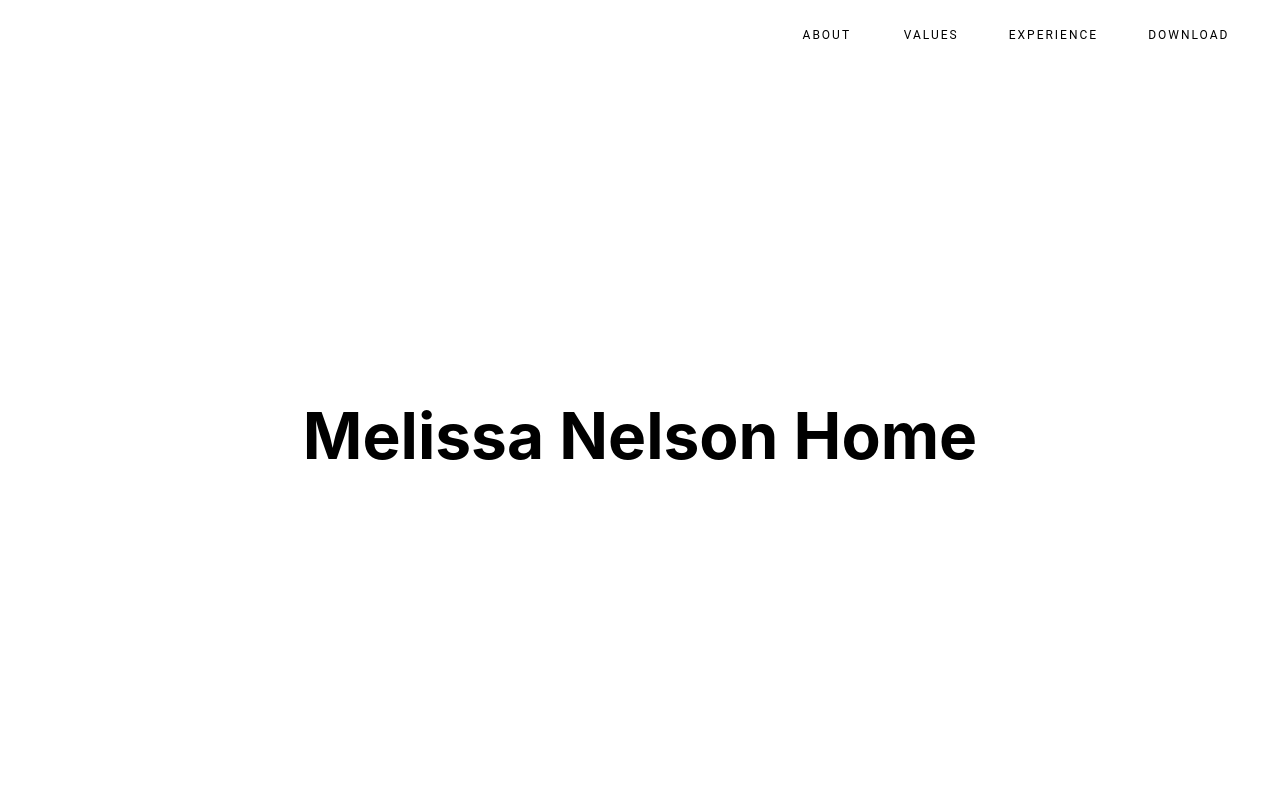
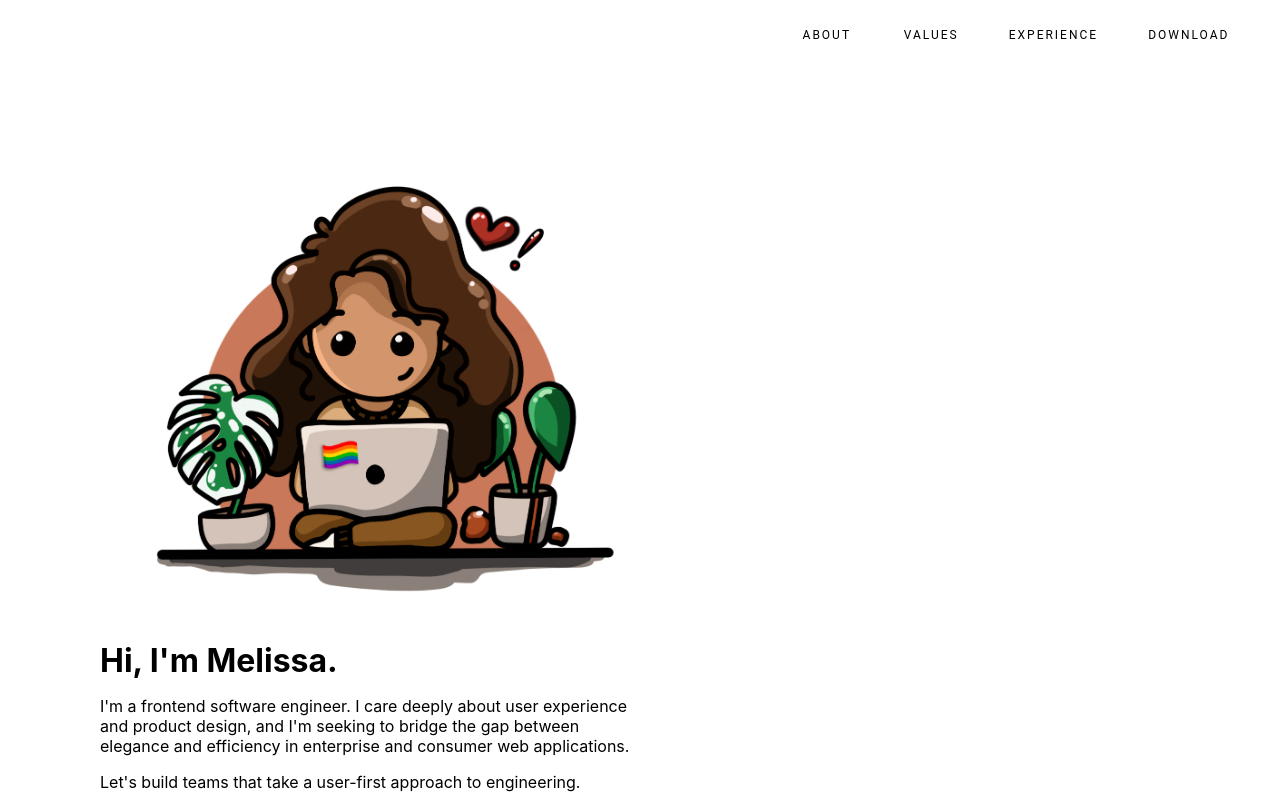
Before and after one commit to holkesvig/resume, a Next.js app: page / in a window 1280 px wide. Shown: the top 800 px of the page. Built offline with nearby package versions, Linux system fonts and the light colour scheme.

Commit message:
feat: add header image and initial home text

```diff
--- a/pages/index.js
+++ b/pages/index.js
@@ -1,8 +1,10 @@
 import Head from 'next/head'
-import styles from './home.module.scss'
+import styles from './index.module.scss'
 import Layout from '../components/Layout/Layout'
 
-export default function Home() {
+import Home from '../sections/Home/Home'
+
+export default function Index() {
   return (
     <div className={styles.index}>
 
@@ -14,9 +16,7 @@ export default function Home() {
         <main className={styles.main}>
 
           <div className={styles.homeSection} id="home">
-              <h1 className={styles.title}>
-                  Melissa Nelson Home
-              </h1>
+              <Home></Home>
           </div>
             <div className={styles.coreValuesSection} id="values">
                 <h1 className={styles.title}>
--- a/pages/home.module.scss
+++ b/pages/index.module.scss
@@ -15,7 +15,6 @@
     align-items: center;
     position: relative;
     bottom: 0;
-    text-align: center;
   }
 
   .coreValuesSection {
--- /dev/null
+++ b/sections/Home/Home.js
@@ -0,0 +1,13 @@
+import styles from './home.module.scss'
+export default function Home() {
+  return (
+    <div className={styles.home}>
+      <div className={styles.leftContent}><img className={styles.selfPortrait} src="/images/self-portrait.png"></img></div>
+      <div className={styles.rightContent}><h1>Hi, I'm Melissa.</h1>
+      <p>I'm a frontend software engineer. I care deeply about user experience and product design,
+        and I'm seeking to bridge the gap between elegance and efficiency in enterprise and consumer web applications. </p>
+        <p>Let's build teams that take a user-first approach to engineering.</p>
+      </div>
+    </div>
+  )
+}
--- /dev/null
+++ b/sections/Home/Home.module.scss
@@ -0,0 +1,48 @@
+@media only screen and (min-width: 250px) {
+  .home {
+    width: 98vw;
+    flex-direction: column;
+    flex-wrap: wrap;
+    padding: 20px;
+
+    .leftContent {
+      width: 90vw;
+
+      .self-portrait {
+        align-self: flex-end;
+      }
+    }
+
+    .rightContent {
+      width: 90vw;
+
+      h1 {
+        margin: 0;
+      }
+    }
+  }
+}
+
+.home {
+  width: 100%;
+  height: 100%;
+  display: flex;
+  flex-direction: row;
+  justify-content: space-between;
+  align-items: center;
+  padding: 100px;
+
+  .leftContent {
+    width: 43vw;
+
+    .selfPortrait {
+      width: 100%;
+      min-width: 550px;
+    }
+  }
+
+  .rightContent {
+    width: 43vw;
+    height: 50vh;
+  }
+}
```
Also changed, not shown: public/images/self-portrait.png (added).
